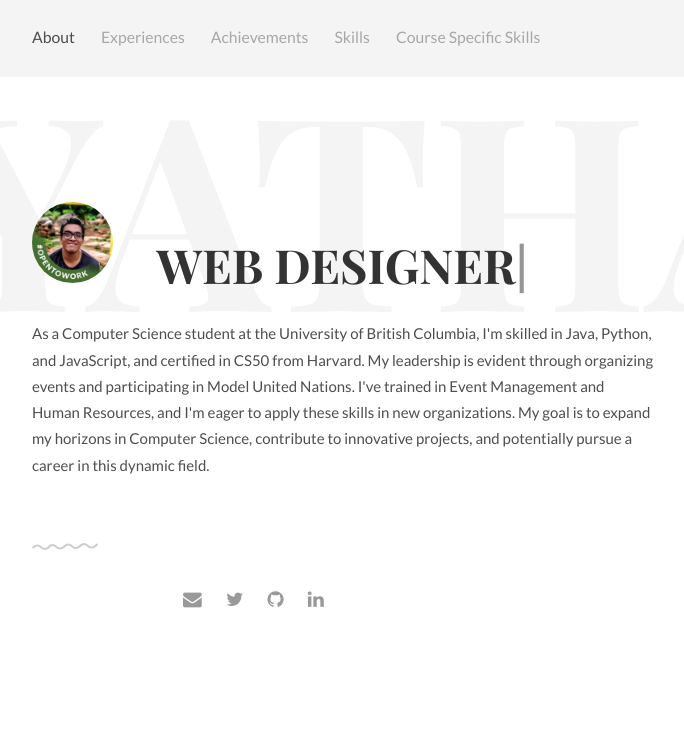
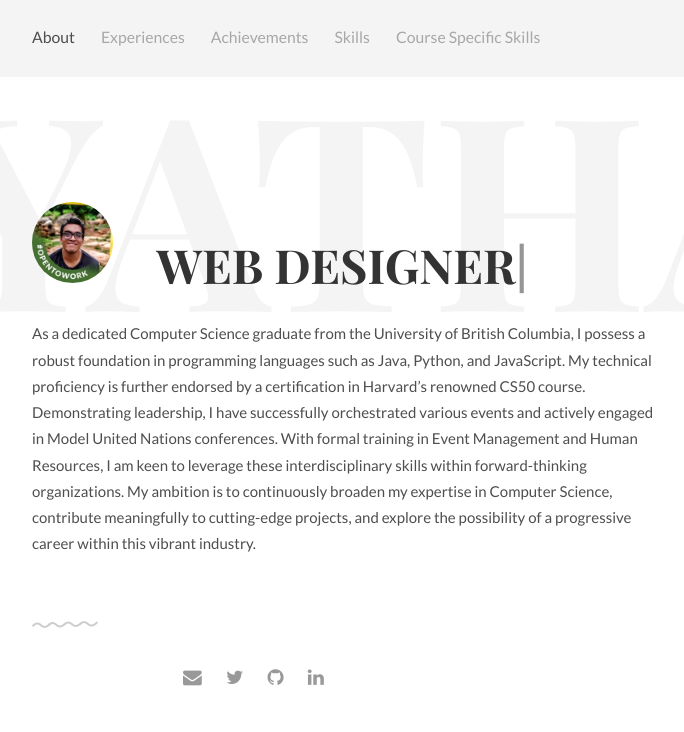
Before and after one commit to yatharth711/portfolio, a plain HTML site: page index.html in a window 1280 px wide. Shown: the top 732 px of the page, without its empty margins (297-981 px from the left). Drawn offline with Linux system fonts and the light colour scheme.

Commit message:
Update index.html

```diff
--- a/index.html
+++ b/index.html
@@ -55,7 +55,13 @@
                     <div class="unit-80">
                         <h1> <br><span id="typed"></span></h1>
                     </div>
-                    <p>As a Computer Science student at the University of British Columbia, I'm skilled in Java, Python, and JavaScript, and certified in CS50 from Harvard. My leadership is evident through organizing events and participating in Model United Nations. I've trained in Event Management and Human Resources, and I'm eager to apply these skills in new organizations. My goal is to expand my horizons in Computer Science, contribute to innovative projects, and potentially pursue a career in this dynamic field.
+                    <p>As a dedicated Computer Science graduate from the University of British Columbia,
+                        I possess a robust foundation in programming languages such as Java, Python, and JavaScript.
+                        My technical proficiency is further endorsed by a certification in Harvard’s renowned CS50 course.
+                        Demonstrating leadership, I have successfully orchestrated various events and actively engaged in Model United Nations conferences.
+                        With formal training in Event Management and Human Resources, I am keen to leverage these interdisciplinary skills within
+                        forward-thinking organizations. My ambition is to continuously broaden my expertise in Computer Science, contribute meaningfully
+                        to cutting-edge projects, and explore the possibility of a progressive career within this vibrant industry.
                     </p>
                 </div>
             </div>
```
